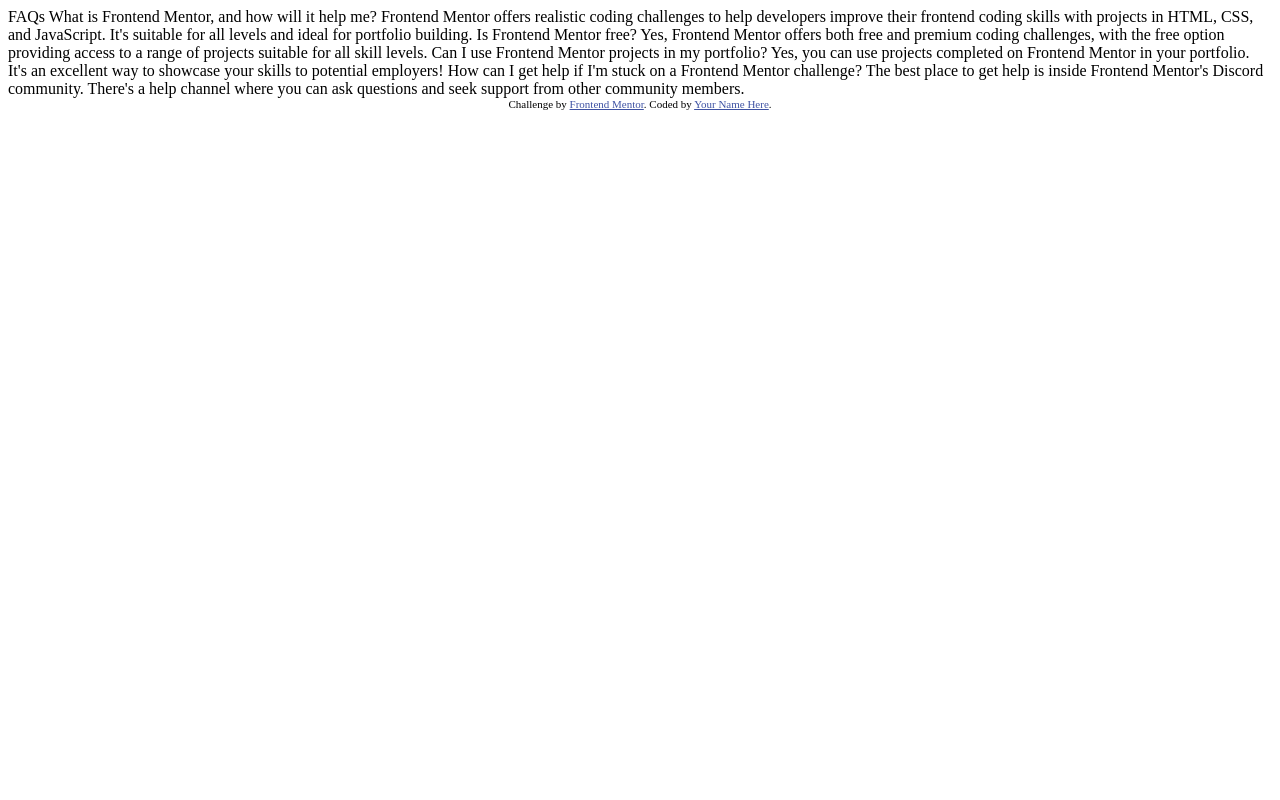
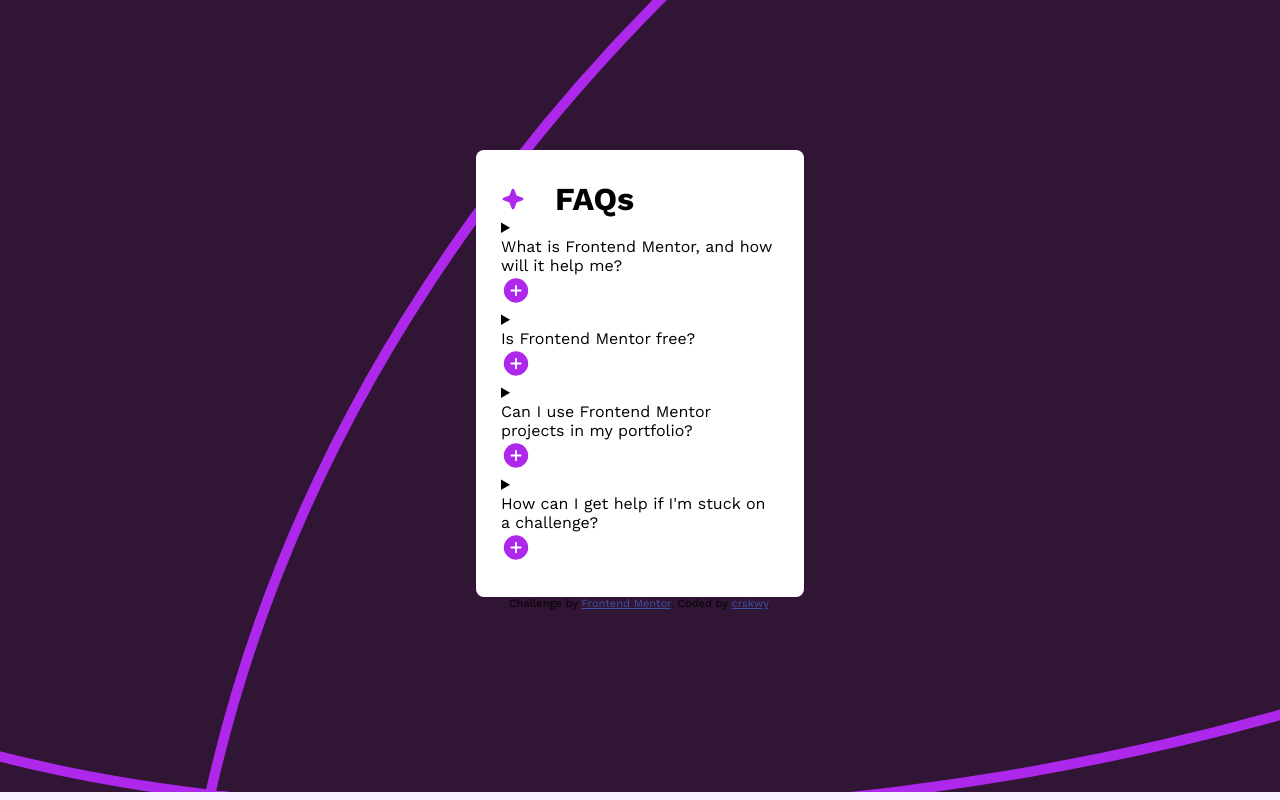
Before and after one commit to criskwy/faq-accordion-main, a plain HTML site: page index.html in a window 1280 px wide. Drawn offline with Linux system fonts and the light colour scheme.

Commit message:
second commit

```diff
--- a/index.html
+++ b/index.html
@@ -1,48 +1,107 @@
 <!DOCTYPE html>
 <html lang="en">
   <head>
-  <meta charset="UTF-8">
-  <meta name="viewport" content="width=device-width, initial-scale=1.0"> <!-- displays site properly based on user's device -->
+    <meta charset="UTF-8" />
+    <meta name="viewport" content="width=device-width, initial-scale=1.0" />
+    <!-- displays site properly based on user's device -->
 
-  <link rel="icon" type="image/png" sizes="32x32" href="./assets/images/favicon-32x32.png">
+    <link
+      rel="icon"
+      type="image/png"
+      sizes="32x32"
+      href="./assets/images/favicon-32x32.png"
+    />
 
     <title>Frontend Mentor | FAQ accordion</title>
-
-  <!-- Feel free to remove these styles or customise in your own stylesheet 👍 -->
-  <style>
-    .attribution { font-size: 11px; text-align: center; }
-    .attribution a { color: hsl(228, 45%, 44%); }
-  </style>
+    <link rel="stylesheet" href="style.css" />
   </head>
   <body>
+    <main>
+      <section class="card">
+        <div class="title-container">
+          <img class="star" src="./assets/images/icon-star.svg" alt="" />
 
-  FAQs
+          <h1 class="title">FAQs</h1>
+        </div>
 
+        <details class="faq">
+          <summary class="question-container">
+            <p class="question">
               What is Frontend Mentor, and how will it help me?
+            </p>
+            <img
+              class="btn-icon"
+              src="./assets/images/icon-plus.svg"
+              alt="plus open icon"
+            />
+          </summary>
+          <p class="answer">
+            Frontend Mentor offers realistic coding challenges to help
+            developers improve their frontend coding skills with projects in
+            HTML, CSS, and JavaScript. It's suitable for all levels and ideal
+            for portfolio building.
+          </p>
+        </details>
 
-  Frontend Mentor offers realistic coding challenges to help developers improve their
-  frontend coding skills with projects in HTML, CSS, and JavaScript. It's suitable for
-  all levels and ideal for portfolio building.
+        <details class="faq">
+          <summary class="question-container">
+            <p class="question">Is Frontend Mentor free?</p>
+            <img
+              class="btn-icon"
+              src="./assets/images/icon-plus.svg"
+              alt="plus open icon"
+            />
+          </summary>
+          <p class="answer">
+            Yes, Frontend Mentor offers both free and premium coding challenges,
+            with the free option providing access to a range of projects
+            suitable for all skill levels.
+          </p>
+        </details>
 
-  Is Frontend Mentor free?
+        <details class="faq">
+          <summary class="question-container">
+            <p class="question">
+              Can I use Frontend Mentor projects in my portfolio?
+            </p>
+            <img
+              class="btn-icon"
+              src="./assets/images/icon-plus.svg"
+              alt="plus open icon"
+            />
+          </summary>
+          <p class="answer">
+            Yes, you can use projects completed on Frontend Mentor in your
+            portfolio. It's an excellent way to showcase your skills to
+            potential employers!
+          </p>
+        </details>
 
-  Yes, Frontend Mentor offers both free and premium coding challenges, with the free
-  option providing access to a range of projects suitable for all skill levels.
-
-  Can I use Frontend Mentor projects in my portfolio?
-
-  Yes, you can use projects completed on Frontend Mentor in your portfolio. It's an excellent
-  way to showcase your skills to potential employers!
-
-  How can I get help if I'm stuck on a Frontend Mentor challenge?
-
-  The best place to get help is inside Frontend Mentor's Discord community. There's a help
-  channel where you can ask questions and seek support from other community members.
-
+        <details class="faq">
+          <summary class="question-container">
+            <p class="question">
+              How can I get help if I'm stuck on a challenge?
+            </p>
+            <img
+              class="btn-icon"
+              src="./assets/images/icon-plus.svg"
+              alt="plus open icon"
+            />
+          </summary>
+          <p class="answer">
+            The best place to get help is inside Frontend Mentor's Discord
+            community. There's a help channel where you can ask questions and
+            seek support from other community members.
+          </p>
+        </details>
+      </section>
+    </main>
 
     <div class="attribution">
-    Challenge by <a href="https://www.frontendmentor.io?ref=challenge" target="_blank">Frontend Mentor</a>.
-    Coded by <a href="#">Your Name Here</a>.
+      Challenge by
+      <a href="https://www.frontendmentor.io?ref=challenge" target="_blank"
+        >Frontend Mentor</a
+      >. Coded by <a href="#">crskwy</a>.
     </div>
   </body>
 </html>
--- /dev/null
+++ b/style.css
@@ -0,0 +1,58 @@
+* {
+    margin: 0;
+    padding: 0;
+    box-sizing: border-box;
+}
+
+
+
+:root {
+    --White: hsl(0, 0%, 100%);
+    --Light-pink: hsl(275, 100%, 97%);
+    --Grayish-purple: hsl(292, 16%, 49%);
+    --Dark-purple: hsl(292, 42%, 14%);
+    --font-WorkSans: "WorkSans";
+}
+
+@font-face {
+    font-family: WorkSans;
+    font-style: normal;
+    font-weight: 400 600 700;
+    font-display: swap;
+    src: url("./assets/fonts/WorkSans-VariableFont_wght.ttf");
+}
+body {
+    font-family: "WorkSans";
+    background-color: var(--Light-pink);
+    background-image: url("./assets/images/background-pattern-mobile.svg");
+    background-repeat: no-repeat;
+    background-size: contain;
+    height: 100vh;
+    display: flex;
+    flex-direction: column;
+    align-items: center;
+}
+
+.card {
+    background-color: var(--White);
+    width: 328px;
+    border-radius: 8px;
+    margin-top: 150px;
+    padding: 30px 25px;
+}
+.title-container {
+    display: flex;
+    align-items: center;
+}
+.star {
+    width: 24px;
+    margin-right: 30px;
+}
+.title {
+    font-size: 2em;
+}
+
+
+
+    .attribution { font-size: 11px; text-align: center; }
+    .attribution a { color: hsl(228, 45%, 44%); }
```
Lines whose indentation alone changed are shown as unchanged.
